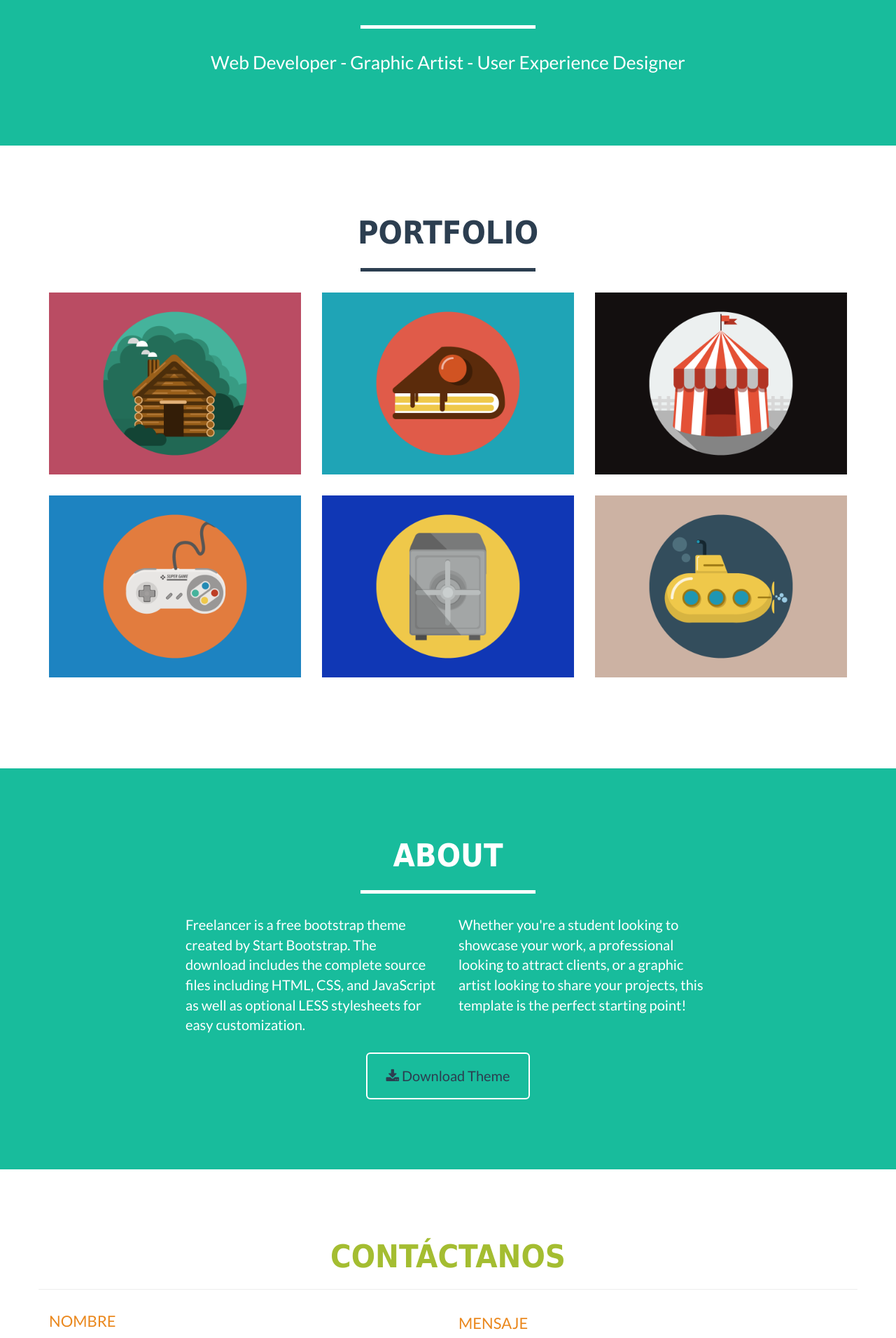
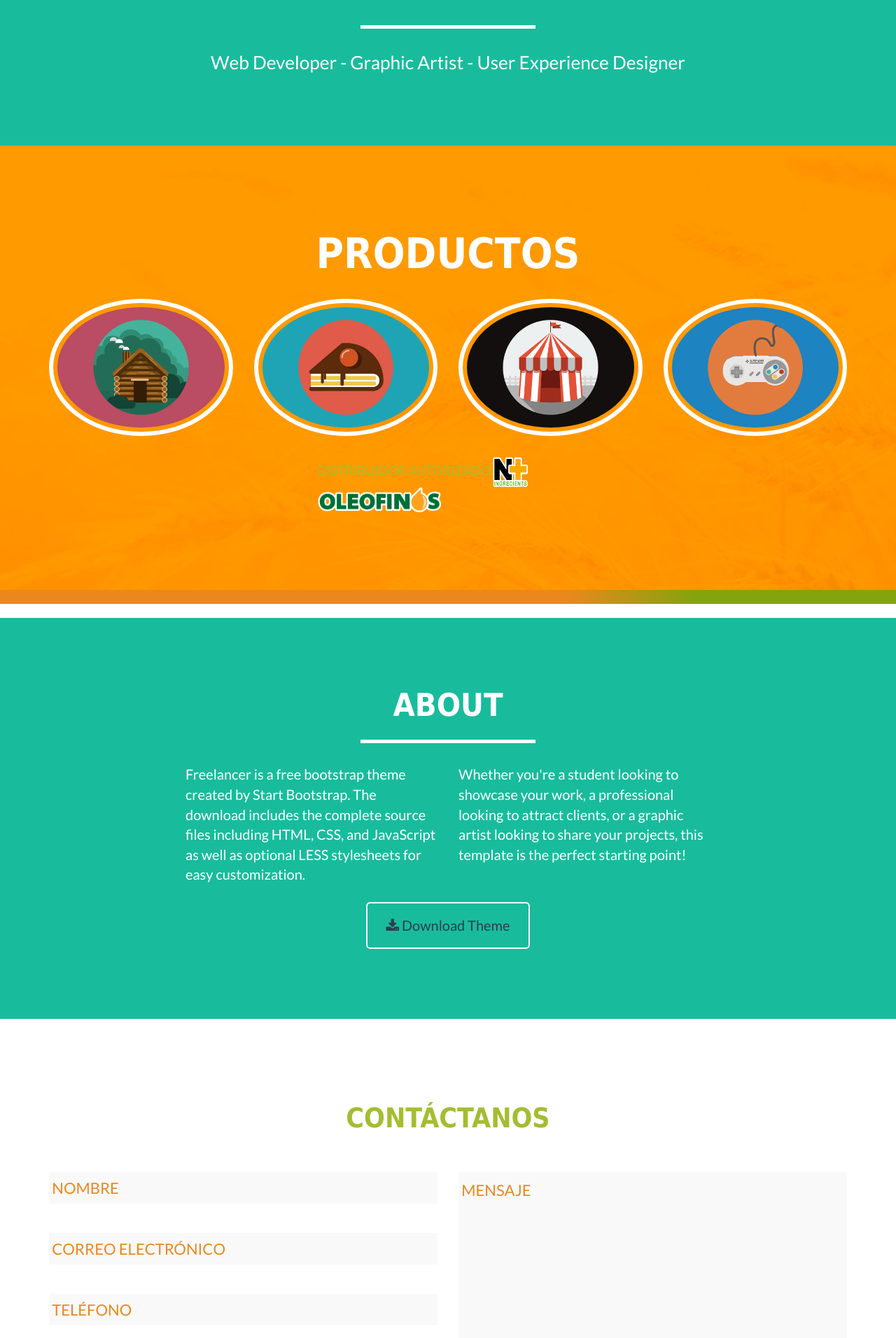
Before and after one commit to ZayraChavez/rmingredientes, a PHP site: page / in a window 1280 px wide. Shown: the part 567-2479 px from the top of the page at 70% size. Run offline with PHP 8.4, Linux system fonts and the light colour scheme; some libraries are stand-ins or nearby versions.

Commit message:
productos, contacto y footer

```diff
--- a/rm-ingredientes/css/freelancer.css
+++ b/rm-ingredientes/css/freelancer.css
@@ -576,7 +576,7 @@ footer .footer-below {
 }
 /* Fin Placeholder formularios*/
 
-/*barra degradada*/
+/*barra degradada y blanca*/
 .color-degradado{
    padding: 10px 0;
    background: -moz-linear-gradient(359deg, rgba(234,136,30,1) 0%, rgba(234,136,30,1) 63%, rgba(131,164,13,1) 77%, rgba(131,164,13,1) 100%); /* ff3.6+ */
@@ -587,4 +587,47 @@ footer .footer-below {
    background: linear-gradient(91deg, rgba(234,136,30,1) 0%, rgba(234,136,30,1) 63%, rgba(131,164,13,1) 77%, rgba(131,164,13,1) 100%); /* w3c */
    filter: progid:DXImageTransform.Microsoft.gradient( startColorstr='#EA881E', endColorstr='#83A40D',GradientType=1 ); /* ie6-9 */*/
 }
+.color-fondo-blanco{
+    background-color: white;
+    padding: 10px 0;
+}
 /*fin de barra degradada*/
+.fondo-caja{
+    background-color: #F9F9F9 !important;
+}
+/*Sección de contacto*/
+.quitar-linea{
+    border-top: 1px solid #ffffff !important;
+    border-bottom: 1px solid #ffffff !important;
+}
+.btn-naraja {
+    color: #ffffff;
+    background-color: #EA881E !important;
+    border-color: #EA881E !important;
+    border-radius: 0px !important;
+    padding: 8px 22px !important;
+    font-size: 24px !important;
+    font-family: Tahoma, Verdana, Segoe, sans-serif;
+
+}
+.parrafo-contacto{
+    color: #444444;
+    font-size: 18px;
+    font-family: Tahoma, Verdana, Segoe, sans-serif;
+}
+/*Fin sección de contacto*/
+/*Productos*/
+.fondo-productos{
+background-image: url(../img/fondo-productos.jpg);
+width: 100%;
+}
+.titulo-productos{
+    font-family: Tahoma, Verdana, Segoe, sans-serif;
+    font-size: 60px;
+    color: white;
+}
+.margen-color{
+    border: 6px solid white;
+    padding: 6px;
+}
+/*Fin productos*/
--- a/rm-ingredientes/index.html
+++ b/rm-ingredientes/index.html
@@ -95,56 +95,60 @@
         </header>
 
         <!-- Portfolio Grid Section -->
-        <section id="portfolio">
+        <section id="portfolio" class="fondo-productos">
             <div class="container">
                 <div class="row">
                     <div class="col-lg-12 text-center">
-                        <h2>Portfolio</h2>
-                        <hr class="star-primary">
+                        <h1 class="titulo-productos">Productos</h1>
+
                     </div>
                 </div>
                 <div class="row">
-                    <div class="col-sm-4 portfolio-item">
+
+                </div>
+                <br>
+                <div class="row">
+                    <div class="col-sm-3 portfolio-item">
                         <a href="#portfolioModal1" class="portfolio-link" data-toggle="modal">
-                            <div class="caption">
+                            <div class="caption img-circle">
+                                <div class="caption-content ">
+                                    <i class="fa fa-search-plus fa-3x"></i>
+                                </div>
+                            </div>
+                            <img src="img/portfolio/cabin.png" class="margen-color img-responsive img-circle" alt="">
+                        </a>
+                    </div>
+                    <div class="col-sm-3 portfolio-item">
+                        <a href="#portfolioModal2" class="portfolio-link" data-toggle="modal">
+                            <div class="caption img-circle">
                                 <div class="caption-content">
                                     <i class="fa fa-search-plus fa-3x"></i>
                                 </div>
                             </div>
-                            <img src="img/portfolio/cabin.png" class="img-responsive" alt="">
+                            <img src="img/portfolio/cake.png" class="margen-color img-responsive img-circle" alt="">
                         </a>
                     </div>
-                    <div class="col-sm-4 portfolio-item">
-                        <a href="#portfolioModal2" class="portfolio-link" data-toggle="modal">
-                            <div class="caption">
+                    <div class="col-sm-3 portfolio-item">
+                        <a href="#portfolioModal3" class="portfolio-link" data-toggle="modal">
+                            <div class="caption img-circle">
                                 <div class="caption-content">
                                     <i class="fa fa-search-plus fa-3x"></i>
                                 </div>
                             </div>
-                            <img src="img/portfolio/cake.png" class="img-responsive" alt="">
+                            <img src="img/portfolio/circus.png" class="margen-color img-responsive img-circle" alt="">
                         </a>
                     </div>
-                    <div class="col-sm-4 portfolio-item">
-                        <a href="#portfolioModal3" class="portfolio-link" data-toggle="modal">
-                            <div class="caption">
+                    <div class="col-sm-3 portfolio-item">
+                        <a href="#portfolioModal4" class="portfolio-link" data-toggle="modal">
+                            <div class="caption img-circle">
                                 <div class="caption-content">
                                     <i class="fa fa-search-plus fa-3x"></i>
                                 </div>
                             </div>
-                            <img src="img/portfolio/circus.png" class="img-responsive" alt="">
+                            <img src="img/portfolio/game.png" class="margen-color img-responsive img-circle" alt="">
                         </a>
                     </div>
-                    <div class="col-sm-4 portfolio-item">
-                        <a href="#portfolioModal4" class="portfolio-link" data-toggle="modal">
-                            <div class="caption">
-                                <div class="caption-content">
-                                    <i class="fa fa-search-plus fa-3x"></i>
-                                </div>
-                            </div>
-                            <img src="img/portfolio/game.png" class="img-responsive" alt="">
-                        </a>
-                    </div>
-                    <div class="col-sm-4 portfolio-item">
+                <!--     <div class="col-sm-4 portfolio-item">
                         <a href="#portfolioModal5" class="portfolio-link" data-toggle="modal">
                             <div class="caption">
                                 <div class="caption-content">
@@ -163,10 +167,32 @@
                             </div>
                             <img src="img/portfolio/submarine.png" class="img-responsive" alt="">
                         </a>
+                    </div> -->
                 </div>
+                <div class="row">
+                    <div class="col-md-4"></div>
+                    <div class="col-md-4">
+                         <ul class="list-inline espacio-lista">
+                                <li class="espacio-iconos">
+                                    <p class="parrafo-footer">DISTRIBUIDOR AUTORIZADO</p>
+                                </li>
+                                <li class="espacio-iconos">
+                                    <a href="#" target="_blank"><img src="img/n+ingredientes.png" alt="" width="50%"></a>
+                                </li>
+                                <li class="espacio-iconos">
+                                   <a href="#" target="_blank"><img src="img/logo-oleofinos.png" alt="" width="50%"></a>
+                                </li>
+
+
+                            </ul>
+                    </div>
+                    <div class="col-md-4"></div>
                 </div>
             </div>
         </section>
+        <!-- lineas -->
+        <div class="row color-degradado"></div>
+        <div class="row color-fondo-blanco"></div>
 
         <!-- About Section -->
         <section class="success" id="about">
@@ -199,7 +225,7 @@
             <div class="container">
                 <div class="row">
                     <div class="col-lg-12 text-center">
-                    <h2 class="titulo-contactanos">CONTÁCTANOS</h2>
+                        <h1 class="titulo-contactanos">CONTÁCTANOS</h1>
                     </div>
                 </div>
                 <br>
@@ -207,31 +233,31 @@
                     <form name="sentMessage" id="contactForm" novalidate>
                         <div class="col-md-6">
                             <div class="row control-group">
-                                <div class="form-group col-xs-12 floating-label-form-group controls">
+                                <div class="form-group col-xs-12 floating-label-form-group controls quitar-linea">
                                     <label>NOMBRE</label>
-                                    <input type="text" class="form-control" placeholder="NOMBRE" id="name" required data-validation-required-message="Please enter your name.">
+                                    <input type="text" class="form-control fondo-caja" placeholder=" NOMBRE" id="name" required data-validation-required-message="Please enter your name.">
                                     <p class="help-block text-danger"></p>
                                 </div>
                             </div>
                             <div class="row control-group">
-                                <div class="form-group col-xs-12 floating-label-form-group controls">
+                                <div class="form-group col-xs-12 floating-label-form-group controls quitar-linea">
                                     <label>CORREO ELECTRÓNICO</label>
-                                    <input type="email" class="form-control" placeholder="CORREO ELECTRÓNICO" id="email" required data-validation-required-message="Please enter your email address.">
+                                    <input type="email" class="form-control fondo-caja" placeholder=" CORREO ELECTRÓNICO" id="email" required data-validation-required-message="Please enter your email address.">
                                     <p class="help-block text-danger"></p>
                                 </div>
                             </div>
                             <div class="row control-group">
-                                <div class="form-group col-xs-12 floating-label-form-group controls">
+                                <div class="form-group col-xs-12 floating-label-form-group controls quitar-linea">
                                     <label>TELÉFONO</label>
-                                    <input type="tel" class="form-control" placeholder="TELÉFONO" id="phone" required data-validation-required-message="Please enter your phone number.">
+                                    <input type="tel" class="form-control fondo-caja" placeholder=" TELÉFONO" id="phone" required data-validation-required-message="Please enter your phone number.">
                                     <p class="help-block text-danger"></p>
                                 </div>
                             </div>
 
                             <div class="row control-group">
-                                <div class="form-group col-xs-12 floating-label-form-group controls">
+                                <div class="form-group col-xs-12 floating-label-form-group controls quitar-linea">
                                     <label>PRODUCTO DE INTERÉS</label>
-                                    <input type="tel" class="form-control" placeholder="PRODUCTO DE INTERÉS" id="phone" required data-validation-required-message="Please enter your phone number.">
+                                    <input type="tel" class="form-control fondo-caja" placeholder=" PRODUCTO DE INTERÉS" id="phone" required data-validation-required-message="Please enter your phone number.">
                                     <p class="help-block text-danger"></p>
                                 </div>
                             </div>
@@ -240,20 +266,45 @@
                         </div>
                         <div class="col-md-6">
                             <div class="row control-group">
-                                <div class="form-group col-xs-12 floating-label-form-group controls">
+                                <div class="form-group col-xs-12 floating-label-form-group controls quitar-linea">
                                     <label>MENSAJE</label>
-                                    <textarea rows="5" class="form-control" placeholder="MENSAJE" id="message" required data-validation-required-message="Please enter a message."></textarea>
+                                    <textarea rows="9" class="form-control fondo-caja" placeholder=" MENSAJE" id="message" required data-validation-required-message="Please enter a message."></textarea>
                                     <p class="help-block text-danger"></p>
                                 </div>
                             </div>
-                            <br>
+                        </div>
+                        <div class="row">
+                            <div class="col-md-12">
+                                <ul class="list-inline espacio-lista">
+                                    <li class="espacio-iconos">
+                                        <p class="parrafo-contacto">Calle Industrial #333 Cd. Industrial Durango, Dgo. 34000</p>
+                                    </li>
+
+                                    <li class="espacio-iconos">
+                                        <p class="parrafo-contacto"> rigo990821@gmail.com</p>
+                                    </li>
+                                    <li class="espacio-iconos">
+                                        <p class="parrafo-contacto">    618 126 8438</p>
+                                    </li>
+                                    <li class="espacio-iconos">
+                                        <a href="#" target="_blank"><img src="img/facebook-rmingredientes.png" alt="Facebook RM Ingredientes" width="50%"></a>
+                                    </li>
+                                    <li class="espacio-iconos">
+                                        <a href="#" target="_blank"><img src="img/youtube-rmingredientes.png" alt="Youtube RM ingredientes" width="50%"></a>
+                                    </li>
+                                    <li>
                                        <div id="success"></div>
                                        <div class="row">
                                         <div class="form-group col-xs-12">
-                                    <button type="submit" class="btn btn-success btn-lg">Send</button>
+                                            <button type="submit" class="btn-naraja btn btn-success btn-lg">ENVIAR</button>
                                         </div>
                                     </div>
 
+                                </li>
+
+                            </ul>
+
+                        </div>
                     </div>
                 </form>
                 <!-- <div class="col-lg-8 col-lg-offset-2"> -->
@@ -268,6 +319,9 @@
 
 
     <div class="row color-degradado">
+
+    </div>
+    <div class="row color-fondo-blanco">
 
     </div>
 
```
Also changed, not shown: rm-ingredientes/img/fondo-portada-rmingredientes.jpg (added), rm-ingredientes/img/fondo-productos.jpg (added), rm-ingredientes/img/logo-oleofinos.png (added), rm-ingredientes/img/logo-portada-rmingredientes.png (added), rm-ingredientes/img/n+ingredientes.png (added). Lines whose indentation alone changed are shown as unchanged.
